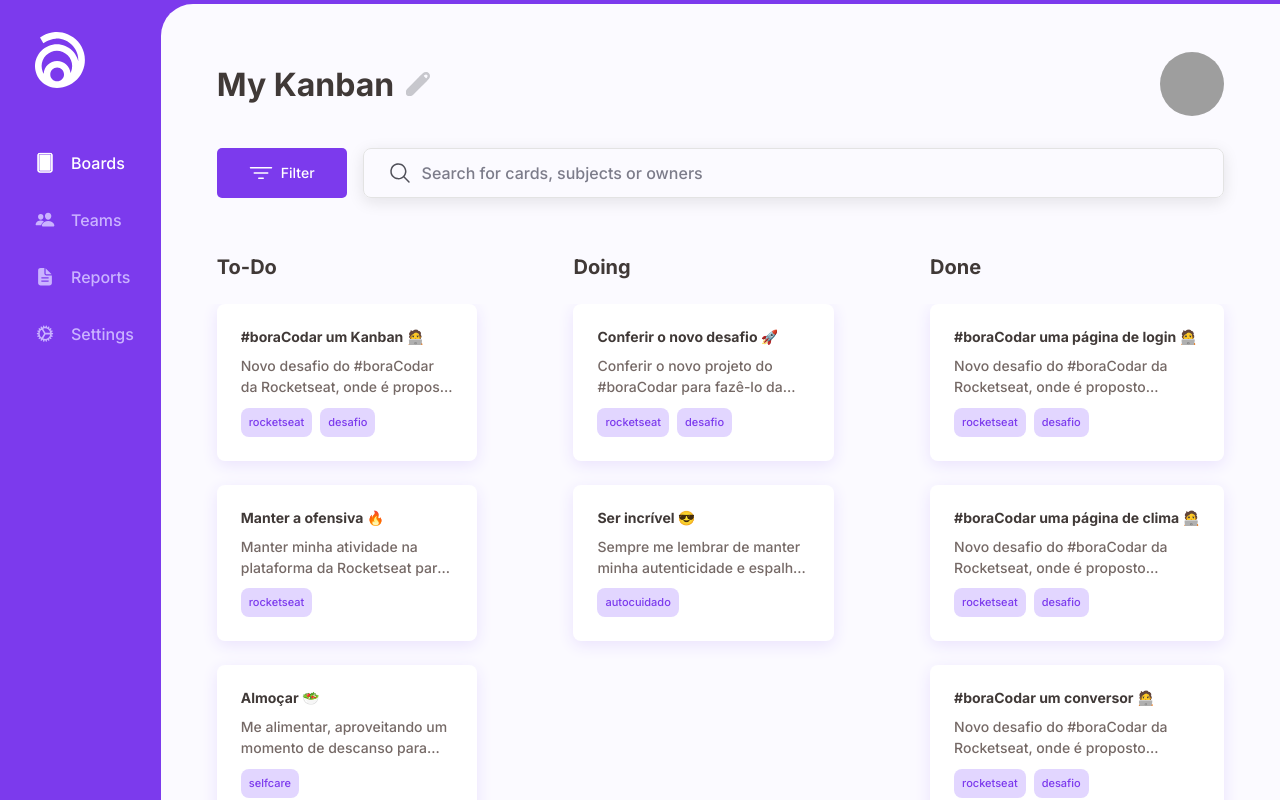
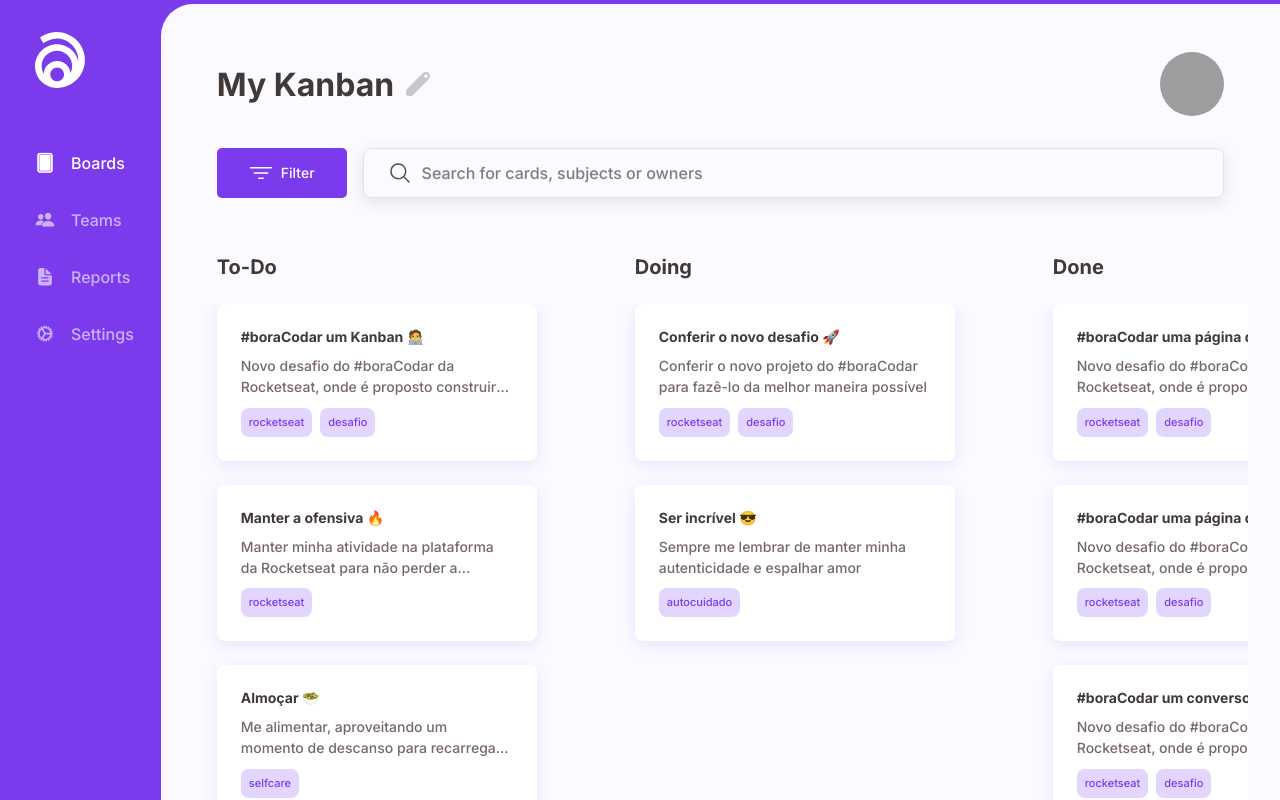
Before and after one commit to KrisMazzini/boraCodar-12, a React (Vite) app: page / in a window 1280 px wide. Built offline with nearby package versions, Linux system fonts and the light colour scheme; grey boxes are pictures that could not be loaded.

Commit message:
adjust layout minor bugs

```diff
--- a/src/components/Card/styles.ts
+++ b/src/components/Card/styles.ts
@@ -1,7 +1,7 @@
 import styled from 'styled-components'
 
 export const Container = styled.div`
-  width: 100%;
+  width: 32rem;
 
   padding: 2.4rem;
   border-radius: 8px;
--- a/src/components/CardList/styles.ts
+++ b/src/components/CardList/styles.ts
@@ -1,7 +1,7 @@
 import styled from 'styled-components'
 
 export const Container = styled.div`
-  width: 37rem;
+  min-width: 37rem;
   height: 100%;
 
   display: flex;
--- a/src/components/Header/styles.ts
+++ b/src/components/Header/styles.ts
@@ -13,7 +13,12 @@ export const Logo = styled.img`
 export const NavList = styled.ul`
   display: flex;
   flex-direction: column;
+  align-items: center;
   gap: 3.6rem;
 
   list-style-type: none;
+
+  @media (min-width: 672px) {
+    align-items: initial;
+  }
 `
--- a/src/components/NavItem/styles.ts
+++ b/src/components/NavItem/styles.ts
@@ -13,4 +13,14 @@ export const Container = styled.li<ContainerProps>`
     color: ${(props) =>
       props.active ? props.theme.white : props.theme['purple-300']};
   }
+
+  span {
+    display: none;
+  }
+
+  @media (min-width: 672px) {
+    span {
+      display: initial;
+    }
+  }
 `
--- a/src/layouts/DefaultLayout/styles.ts
+++ b/src/layouts/DefaultLayout/styles.ts
@@ -5,6 +5,7 @@ export const Container = styled.div`
 `
 
 export const Main = styled.main`
+  min-width: 43.2rem;
   width: 100%;
   height: calc(100vh - 0.4rem);
 
--- a/src/pages/Home/components/Filter/styles.ts
+++ b/src/pages/Home/components/Filter/styles.ts
@@ -4,6 +4,11 @@ export const Container = styled.form`
   padding: 0 2.4rem;
 
   display: flex;
+  flex-direction: column;
   align-items: stretch;
   gap: 1.6rem;
+
+  @media (min-width: 672px) {
+    flex-direction: row;
+  }
 `
--- a/src/pages/Home/components/Kanban/styles.ts
+++ b/src/pages/Home/components/Kanban/styles.ts
@@ -6,7 +6,7 @@ export const Container = styled.div`
 
   display: flex;
   align-items: flex-start;
-  gap: 4.8rem;
+  gap: 2.4rem;
 
   ::-webkit-scrollbar {
     height: 4px;
@@ -18,4 +18,8 @@ export const Container = styled.div`
       border-radius: 999px;
     }
   }
+
+  @media (min-width: 1024px) {
+    gap: 4.8rem;
+  }
 `
```
